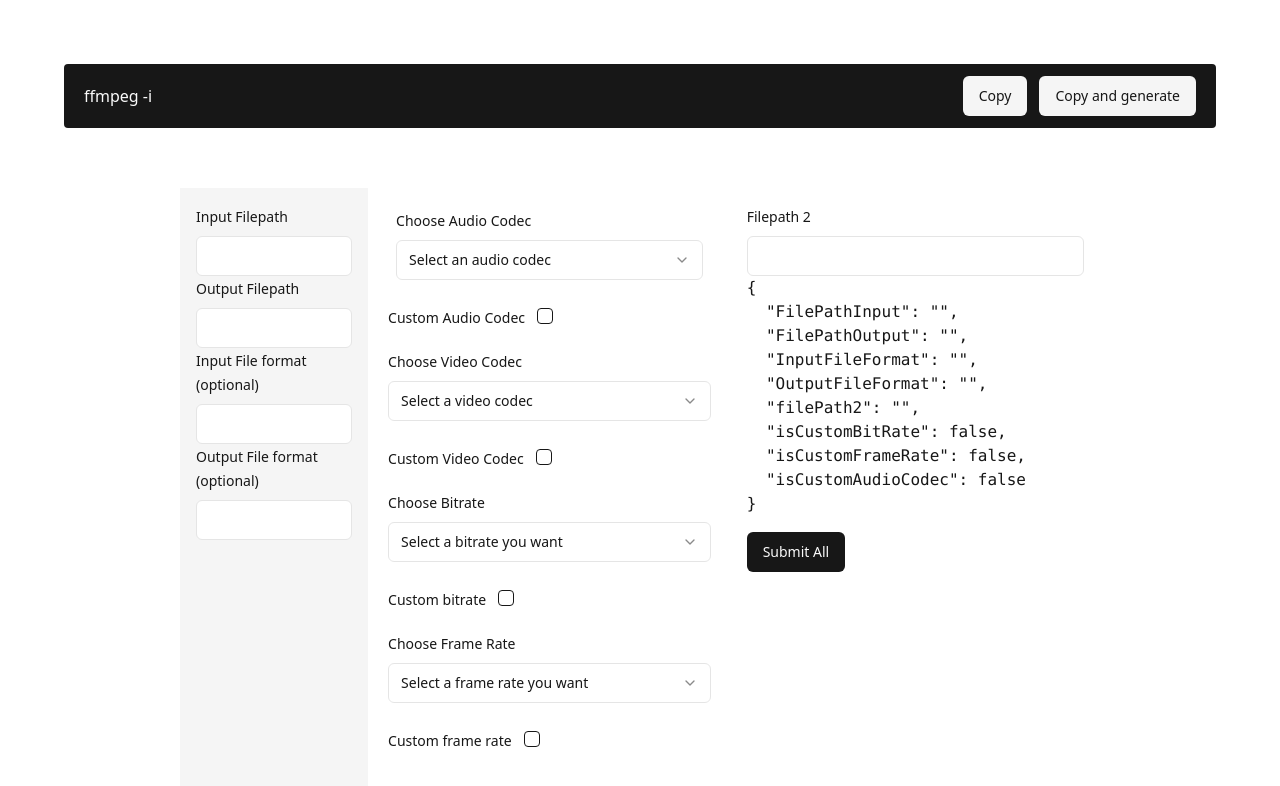
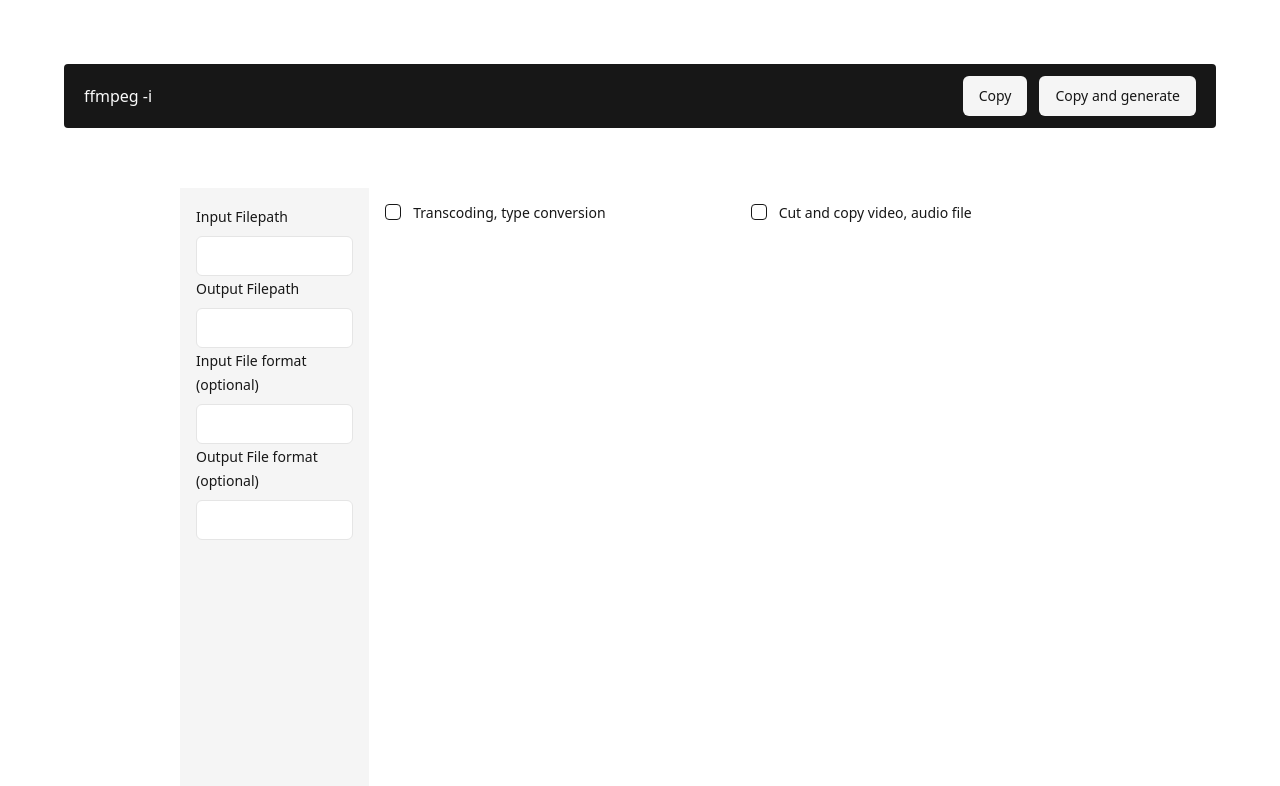
Before and after one commit to karbowskijakub/ffmpeg-command-editor, a React (Vite) app in the folder client/: page / in a window 1280 px wide. Shown: the top 786 px of the page. Built offline with nearby package versions, Linux system fonts and the light colour scheme.

Commit message:
#UI #3 Finished console

```diff
--- a/client/src/components/Console.tsx
+++ b/client/src/components/Console.tsx
@@ -1,5 +1,5 @@
 import { zodResolver } from "@hookform/resolvers/zod";
-import { useState } from "react";
+import { useEffect, useState } from "react";
 import { useForm } from "react-hook-form";
 import { z } from "zod";
 import { Checkbox } from "@/components/ui/checkbox";
@@ -24,6 +24,16 @@
 } from "@/components/ui/select";
 
 const formSchema = z.object({
+  fromCut: z.number({
+    invalid_type_error: "Bitrate must be a number.",
+    required_error: "Please select or enter a bitrate.",
+  }),
+  toCut: z
+    .number({
+      invalid_type_error: "Bitrate must be a number.",
+      required_error: "Please select or enter a bitrate.",
+    })
+    .min(1, { message: "Bitrate must be greater than 0." }),
   duration: z
     .number({
       invalid_type_error: "Bitrate must be a number.",
@@ -60,9 +70,6 @@
   OutputFileFormat: z.string().min(1, {
     message: "File path 1 is required.",
   }),
-  filePath2: z.string().min(1, {
-    message: "File path 2 is required.",
-  }),
   resolution: z.string().min(1, {
     message: "File path 2 is required.",
   }),
@@ -71,6 +78,8 @@
   isCustomFrameRate: z.boolean().default(false).optional(),
   isCustomAudioCodec: z.boolean().default(false).optional(),
   isCustomVideoCodec: z.boolean().default(false).optional(),
+  isTranscodingConversion: z.boolean().default(false).optional(),
+  isCutAudioAndVideo: z.boolean().default(false).optional(),
 });
 
 const Console = () => {
@@ -93,24 +102,46 @@
       FilePathOutput: "",
       InputFileFormat: "",
       OutputFileFormat: "",
+      isCustomBitRate: false,
+      isCustomFrameRate: false,
+      isCustomAudioCodec: false,
+      isTranscodingConversion: false,
+      isCutAudioAndVideo: false,
+    },
+  });
+  const watchAllFields = form.watch();
+  const isTranscodingConversion = watchAllFields.isTranscodingConversion;
+  const isCutAudioAndVideo = watchAllFields.isCutAudioAndVideo;
+  function onSubmit(values: z.infer<typeof formSchema>) {
+    console.log(values);
+  }
+
+  const setFormDefault = () => {
+    form.reset({
+      FilePathInput: "",
+      FilePathOutput: "",
+      InputFileFormat: "",
+      OutputFileFormat: "",
       filePath2: "",
       isCustomBitRate: false,
       isCustomFrameRate: false,
       isCustomAudioCodec: false,
-    },
+      isTranscodingConversion: false,
+      isCutAudioAndVideo: false,
     });
-  const watchAllFields = form.watch();
-
-  function onSubmit(values: z.infer<typeof formSchema>) {
-    console.log(values);
-  }
+    setShowCustomBitRate(false);
+    setShowCustomFrameRate(false);
+    setShowCustomAudioCodec(false);
+    setShowCustomVideoCodec(false);
+    setLastChoosedCustomFrameRate(0);
+  };
 
   return (
     <div className="flex w-full h-full justify-center">
       <div className="mt-10 mx-10 w-5/6 max-h-3/5 ">
         <Form {...form}>
           <form onSubmit={form.handleSubmit(onSubmit)} className="p-5 flex">
-            <div className="bg-secondary text-secondary-foreground max-h-full w-1/4 p-4">
+            <div className="bg-secondary text-secondary-foreground min-h-[600px] w-1/4 p-4">
               <FormField
                 control={form.control}
                 name="FilePathInput"
@@ -167,6 +198,31 @@
             </div>
 
             <div className="text-secondary-foreground max-h-[600px] w-2/4 ">
+              <FormField
+                control={form.control}
+                name="isTranscodingConversion"
+                render={({ field }) => (
+                  <FormItem className="flex flex-row items-start space-x-3 space-y-0  p-4">
+                    <FormControl>
+                      <Checkbox
+                        checked={field.value}
+                        disabled={isCutAudioAndVideo}
+                        onCheckedChange={(checked) => {
+                          field.onChange(checked);
+                          if (checked) {
+                            setFormDefault();
+                            form.setValue("isTranscodingConversion", true);
+                          }
+                        }}
+                      />
+                    </FormControl>
+                    <div className="space-y-1 leading-none">
+                      <FormLabel>Transcoding, type conversion</FormLabel>
+                    </div>
+                  </FormItem>
+                )}
+              />
+              {isTranscodingConversion && (
                 <ScrollArea className="h-full p-5">
                   <FormField
                     control={form.control}
@@ -210,7 +266,9 @@
                     name="isCustomAudioCodec"
                     render={({ field }) => (
                       <FormItem className="mt-5">
-                      <FormLabel className="mr-3">Custom Audio Codec</FormLabel>
+                        <FormLabel className="mr-3">
+                          Custom Audio Codec
+                        </FormLabel>
                         <FormControl>
                           <Checkbox
                             checked={field.value}
@@ -293,7 +351,9 @@
                     name="isCustomVideoCodec"
                     render={({ field }) => (
                       <FormItem className="mt-5">
-                      <FormLabel className="mr-3">Custom Video Codec</FormLabel>
+                        <FormLabel className="mr-3">
+                          Custom Video Codec
+                        </FormLabel>
                         <FormControl>
                           <Checkbox
                             checked={field.value}
@@ -457,7 +517,9 @@
                     name="isCustomFrameRate"
                     render={({ field }) => (
                       <FormItem className="mt-5">
-                      <FormLabel className="mr-3">Custom frame rate</FormLabel>
+                        <FormLabel className="mr-3">
+                          Custom frame rate
+                        </FormLabel>
                         <FormControl>
                           <Checkbox
                             checked={field.value}
@@ -559,37 +621,90 @@
                           <div>
                             <strong>e.g. 00:10:20</strong>
                           </div>
+                          <div>The audio/video file will last 00:10:00</div>
+                        </FormDescription>
+                        <FormMessage />
+                      </FormItem>
+                    )}
+                  />
+                </ScrollArea>
+              )}
+            </div>
+
+            <div className="text-secondary-foreground h-full w-2/4 ">
+              <FormField
+                control={form.control}
+                name="isCutAudioAndVideo"
+                render={({ field }) => (
+                  <FormItem className="flex flex-row items-start space-x-3 space-y-0  p-4">
+                    <FormControl>
+                      <Checkbox
+                        checked={field.value}
+                        disabled={isTranscodingConversion}
+                        onCheckedChange={(checked) => {
+                          field.onChange(checked);
+                          if (checked) {
+                            setFormDefault();
+                            form.setValue("isCutAudioAndVideo", true);
+                          }
+                        }}
+                      />
+                    </FormControl>
+                    <div className="space-y-1 leading-none">
+                      <FormLabel>Cut and copy video, audio file</FormLabel>
+                    </div>
+                  </FormItem>
+                )}
+              />
+
+              {isCutAudioAndVideo && (
                 <div>
-                          The copied audio/video file will last 00:10:00
+                  <FormField
+                    control={form.control}
+                    name="fromCut"
+                    render={({ field }) => (
+                      <FormItem className="mt-5">
+                        <FormLabel>
+                          Enter the moment from which you want to cut
+                        </FormLabel>
+                        <FormControl>
+                          <Input {...field} />
+                        </FormControl>
+                        <FormDescription>
+                          <div>
+                            <strong>e.g. 00:10:20</strong>
                           </div>
                         </FormDescription>
                         <FormMessage />
                       </FormItem>
                     )}
                   />
-              </ScrollArea>
-            </div>
-
-            <div className="text-secondary-foreground h-full w-2/4 p-4">
                   <FormField
                     control={form.control}
-                name="filePath2"
+                    name="toCut"
                     render={({ field }) => (
-                  <FormItem>
-                    <FormLabel>Filepath 2</FormLabel>
+                      <FormItem className="mt-5">
+                        <FormLabel>
+                          Enter the moment to which you want to cut
+                        </FormLabel>
                         <FormControl>
                           <Input {...field} />
                         </FormControl>
+                        <FormDescription>
+                          <div>
+                            <strong>e.g. 00:10:40</strong>
+                          </div>
+                          <div>
+                            The copied audio/video file will last 00:00:20
+                          </div>
+                        </FormDescription>
                         <FormMessage />
                       </FormItem>
                     )}
                   />
-              <div className="text-secondary-foreground h-full w-2/4">
-                <pre>{JSON.stringify(watchAllFields, null, 2)}</pre>
+
                 </div>
-              <Button type="submit" className="mt-4">
-                Submit All
-              </Button>
+              )}
             </div>
           </form>
         </Form>
```
Lines whose indentation alone changed are shown as unchanged.
